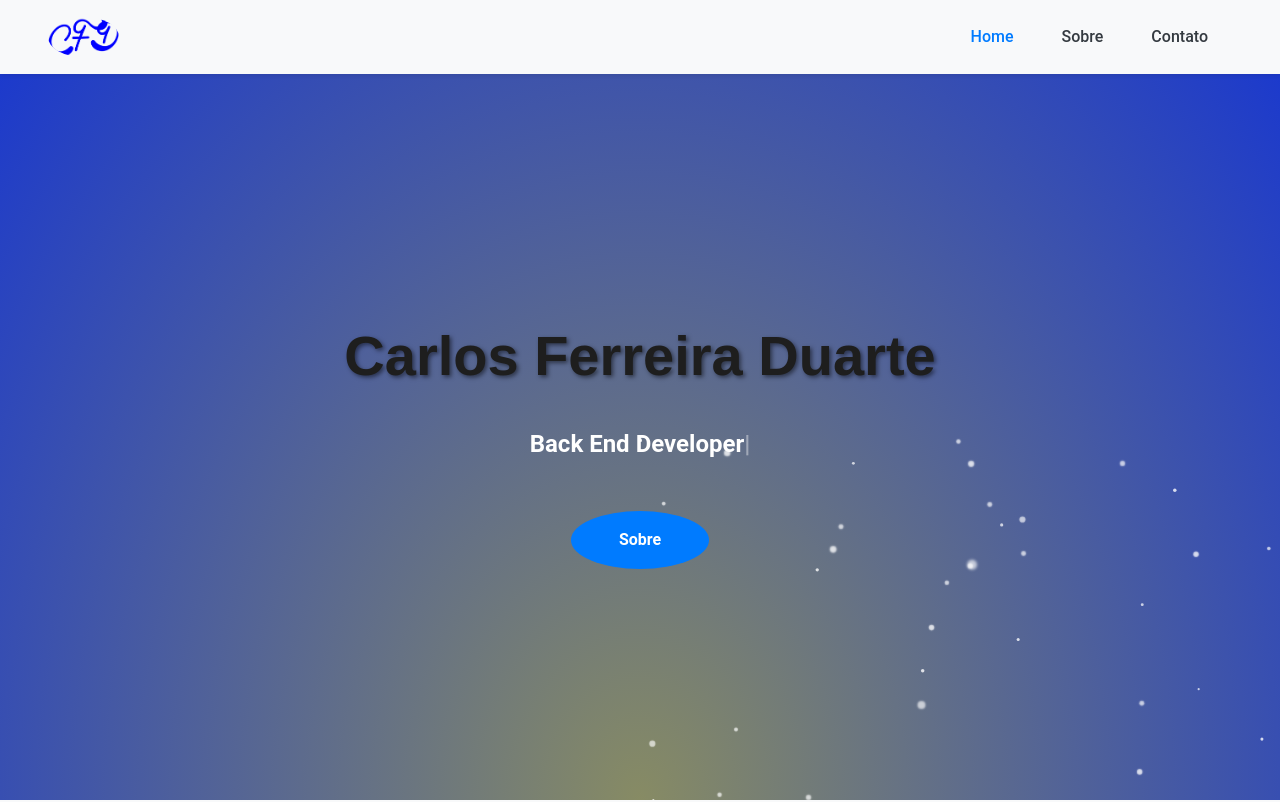
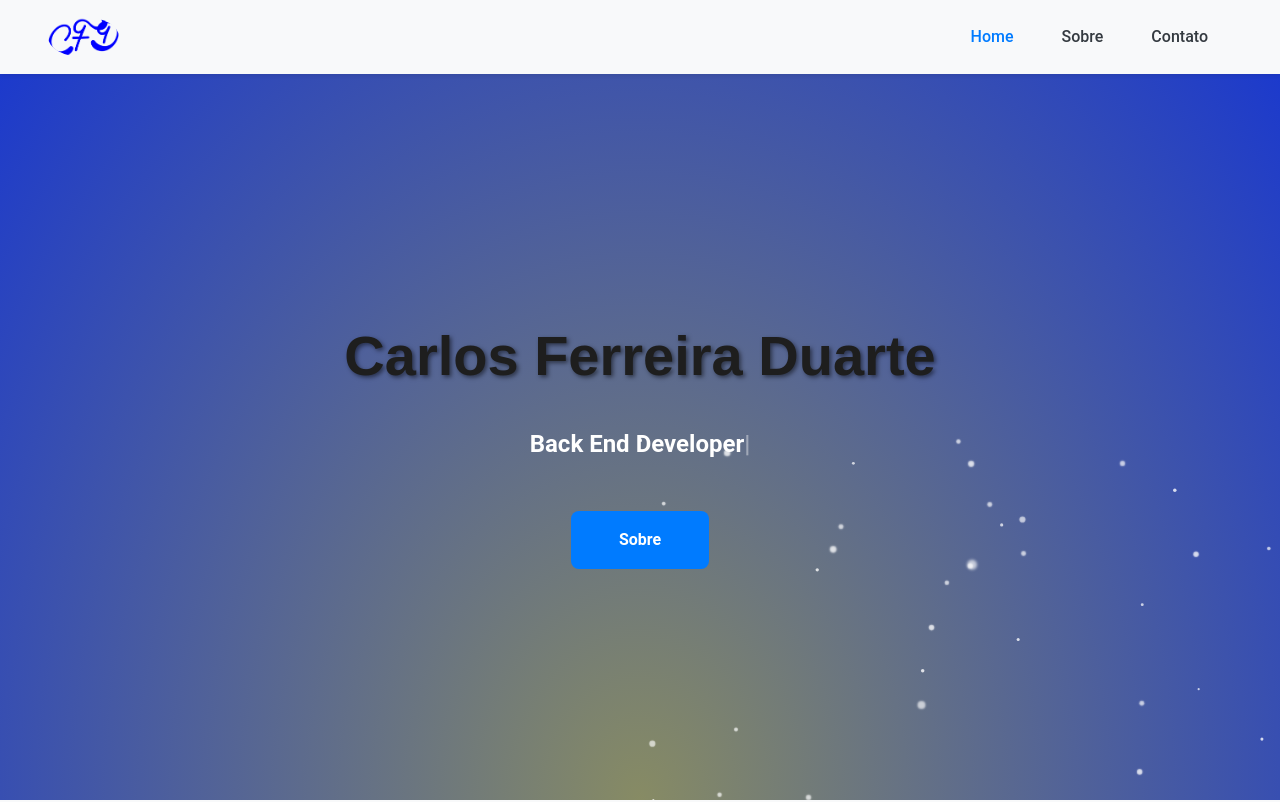
Before and after one commit to CarlosFDuarte8/portifolio, a React (Create React App) app: page / in a window 1280 px wide. Shown: the top 802 px of the page. Built offline with nearby package versions, Linux system fonts and the light colour scheme.

Commit message:
Update button border-radius to use medium size for improved styling consistency

```diff
--- a/src/components/Intro.tsx
+++ b/src/components/Intro.tsx
@@ -113,7 +113,7 @@ const Button = styled.a`
   background-color: ${props => props.theme.colors.primary};
   color: ${props => props.theme.colors.white};
   padding: ${props => props.theme.spacing.md} ${props => props.theme.spacing.xl};
-  border-radius: ${props => props.theme.borderRadius.circle};
+  border-radius: ${props => props.theme.borderRadius.medium};
   text-decoration: none;
   font-weight: 600;
   transition: all ${props => props.theme.transitions.medium};
```
